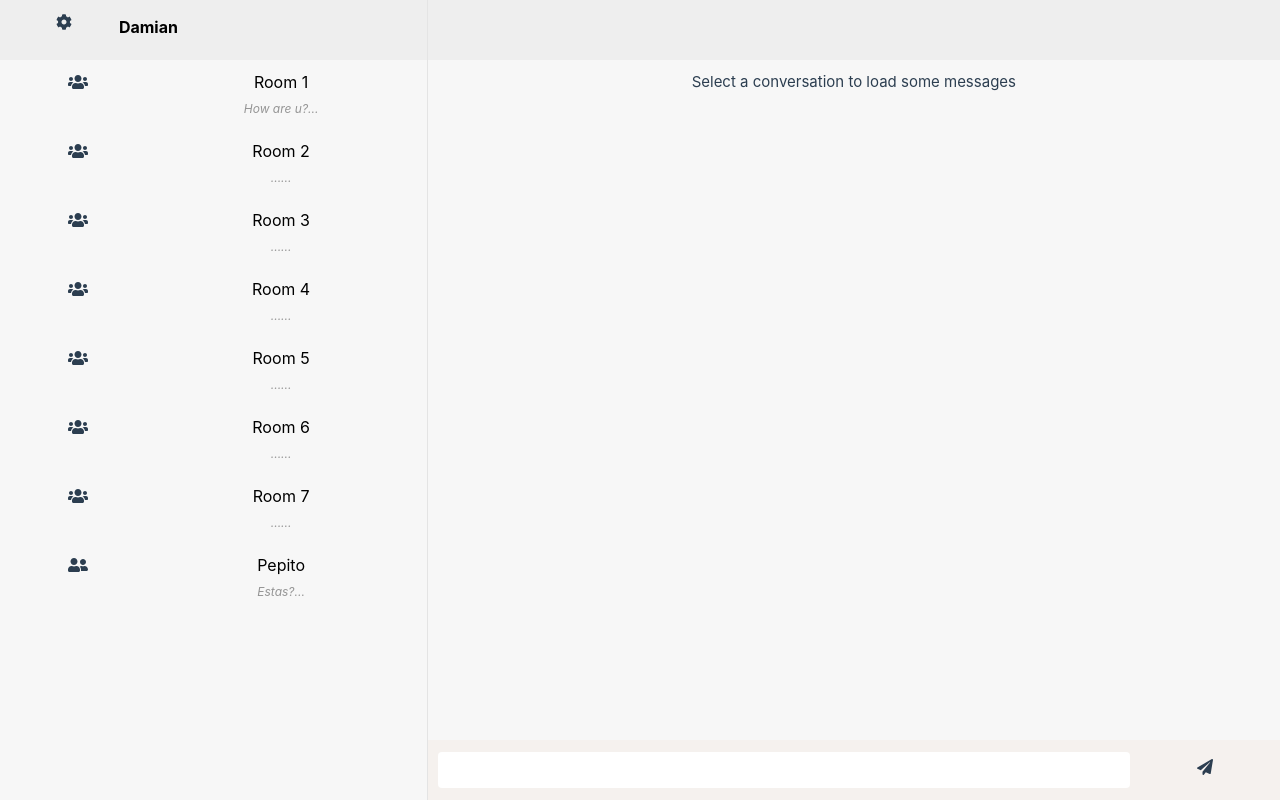
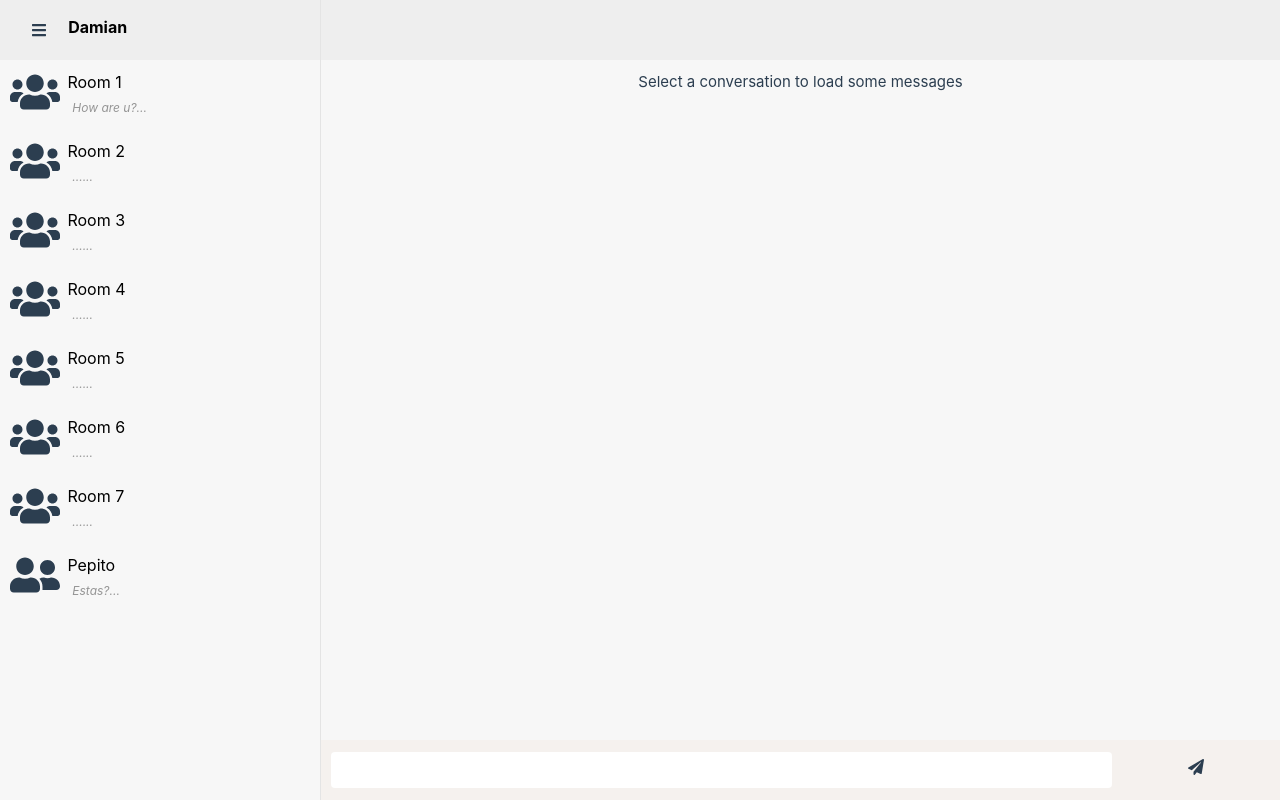
Before and after one commit to damianS7/simple-rest-chat-frontend, a Vue app: page /#/profile in a window 1280 px wide. Built offline with nearby package versions, Linux system fonts and the light colour scheme.

Commit message:
Mejorado el panel izquierdo

```diff
--- a/src/App.vue
+++ b/src/App.vue
@@ -5,16 +5,16 @@
     </b-row>
     <b-row id="chat-component" class="full-screen-component">
       <b-row class="app-one">
-        <b-col cols="5" sm="5" md="5" lg="4" class="side">
+        <b-col cols="3" class="side">
           <div class="side-left">
             <b-row class="heading">
-              <b-col cols="5" sm="3" class="heading-avatar">
+              <b-col cols="2" sm="2" class="heading-avatar align-self-center">
                 <div class="heading-avatar-icon">
-                  <font-awesome-icon @click="showProfile" icon="cog" />
+                  <font-awesome-icon @click="showProfile" icon="bars" />
                 </div>
               </b-col>
 
-              <b-col cols="7" sm="5" class="heading-name">
+              <b-col cols="10" sm="10" class="heading-name">
                 <a class="heading-name-meta">{{ appUser.name }}</a>
               </b-col>
             </b-row>
@@ -30,7 +30,7 @@
           </div>
         </b-col>
 
-        <b-col cols="7" sm="7" md="7" lg="8" class="conversation">
+        <b-col cols="9" class="conversation">
           <b-row class="heading">
             <b-col cols="12" class="heading-name">
               <a v-if="selectedConversationTitle" class="heading-name-meta">{{
@@ -63,13 +63,13 @@ export default {
     ConversationHistory,
   },
   computed: {
+    ...mapState({
+      appUser: (state) => state.appUser,
+      selectedConversation: (state) => state.selectedConversation,
+    }),
     ...mapGetters({
       isLogged: "isLogged",
       appReady: "appReady",
-    }),
-    ...mapState({
-      appUser: (state) => state.appUser,
-      selectedConversation: (state) => state.selectedConversation,
     }),
     selectedConversationTitle: function () {
       if (this.selectedConversation != null) {
@@ -226,4 +226,9 @@ export default {
   overflow-y: scroll;
   height: calc(100% - 60px);
 }
+
+.heading-avatar-icon > svg {
+  height: 100%;
+  width: 100%;
+}
 </style>
--- a/src/components/ConversationListItem.vue
+++ b/src/components/ConversationListItem.vue
@@ -1,12 +1,12 @@
 <template>
-  <b-row class="sideBar-body">
-    <b-col cols="5" sm="4" class="sideBar-avatar">
+  <b-row class="conversation-list-item sideBar-body">
+    <b-col cols="2" sm="2" class="sideBar-avatar align-self-center">
       <div class="avatar-icon">
         <font-awesome-icon v-if="!conversation.isRoom" icon="user-friends" />
         <font-awesome-icon v-if="conversation.isRoom" icon="users" />
       </div>
     </b-col>
-    <b-col cols="7" sm="8" class="sideBar-main">
+    <b-col cols="10" sm="10" class="sideBar-main">
       <b-row class="row h-auto">
         <b-col cols="12" class="sideBar-name">
           <span class="name-meta">{{ conversation.name }}</span>
@@ -58,5 +58,12 @@ export default {
   },
 };
 </script>
-<style>
+<style scoped>
+.conversation-list-item {
+  text-align: left;
+}
+.avatar-icon > svg {
+  height: 100%;
+  width: 100%;
+}
 </style>
```
